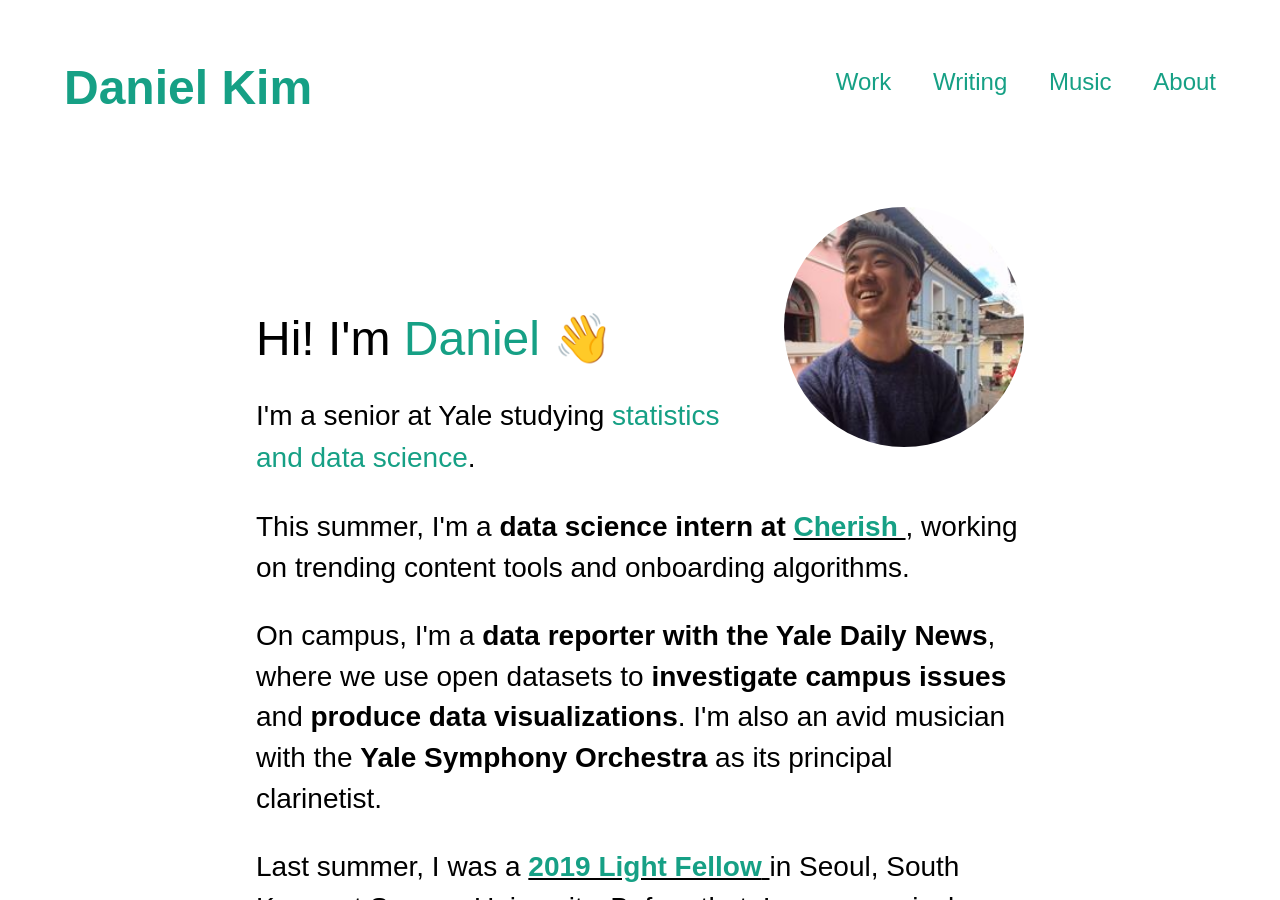
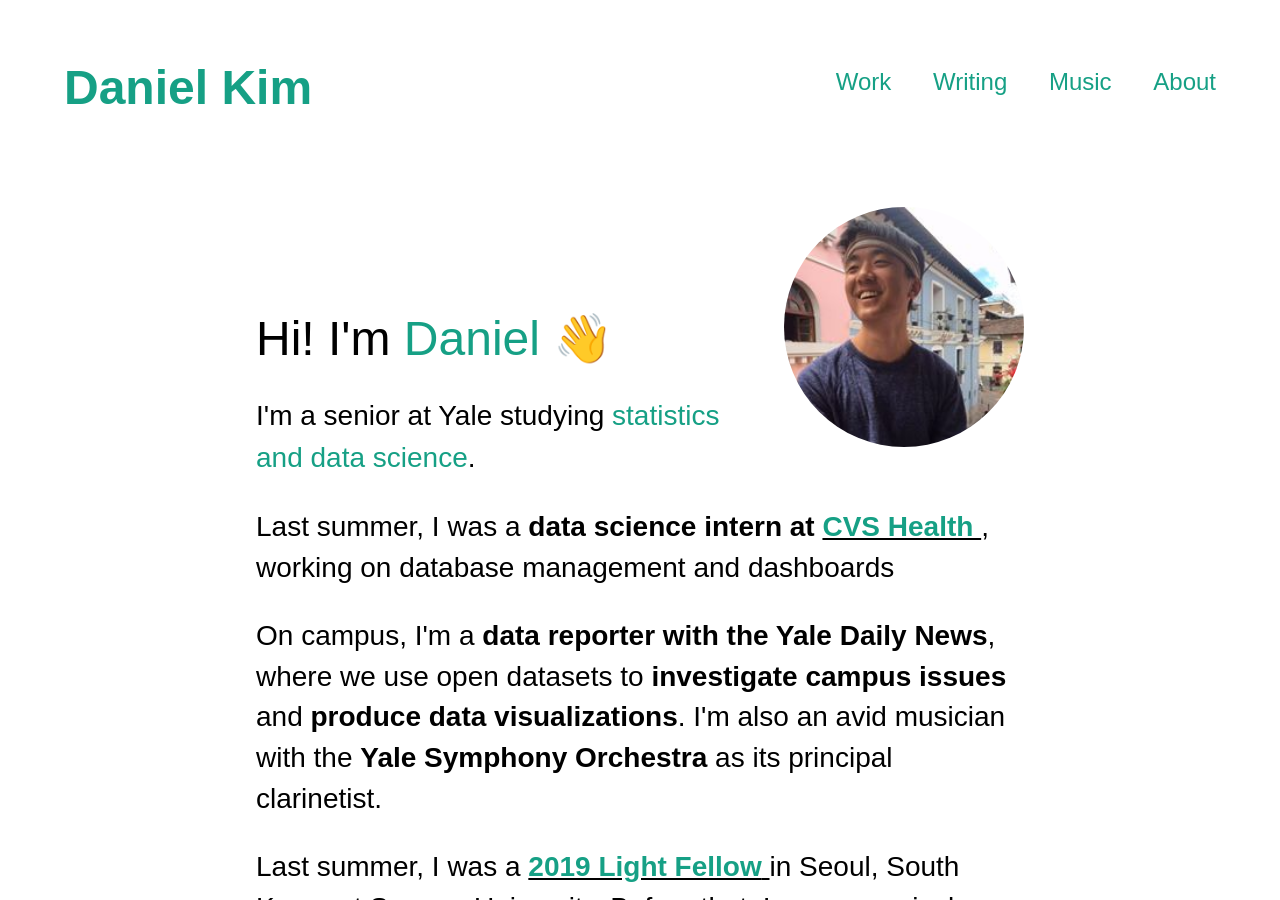
Before and after one commit to danielk56/danielk56.github.io, a Jekyll site: the page built from about.html, in a window 1280 px wide and 900 px high. Built offline with Jekyll 4.4.1, drawn with Linux system fonts in a browser that asks for light colours.

Commit message:
Update about.html

```diff
--- a/about.html
+++ b/about.html
@@ -8,7 +8,7 @@ layout: page
     <span class="home-title">Hi! I'm <span class="green">Daniel</span> 👋</span>
     <span class="home-subtitle">I'm a senior at Yale studying <span class="green">statistics and data science</span>.
 
-     <p class="home-blurb">This summer, I'm a <strong>data science intern at</strong> <u><a href="https://www.hellocherish.com/"> Cherish </a></u>, working on trending content tools and onboarding algorithms.</p>
+     <p class="home-blurb">Last summer, I was a <strong>data science intern at</strong> <u><a href="https://cvshealth.com/"> CVS Health </a></u>, working on database management and dashboards</p>
 
     <p class="home-blurb">On campus, I'm a <strong>data reporter with the Yale Daily News</strong>, where we use open datasets to <strong>investigate campus issues</strong> and <strong>produce data visualizations</strong>. I'm also an avid musician with the <strong> Yale Symphony Orchestra </strong> as its principal clarinetist.</p>
 
```
